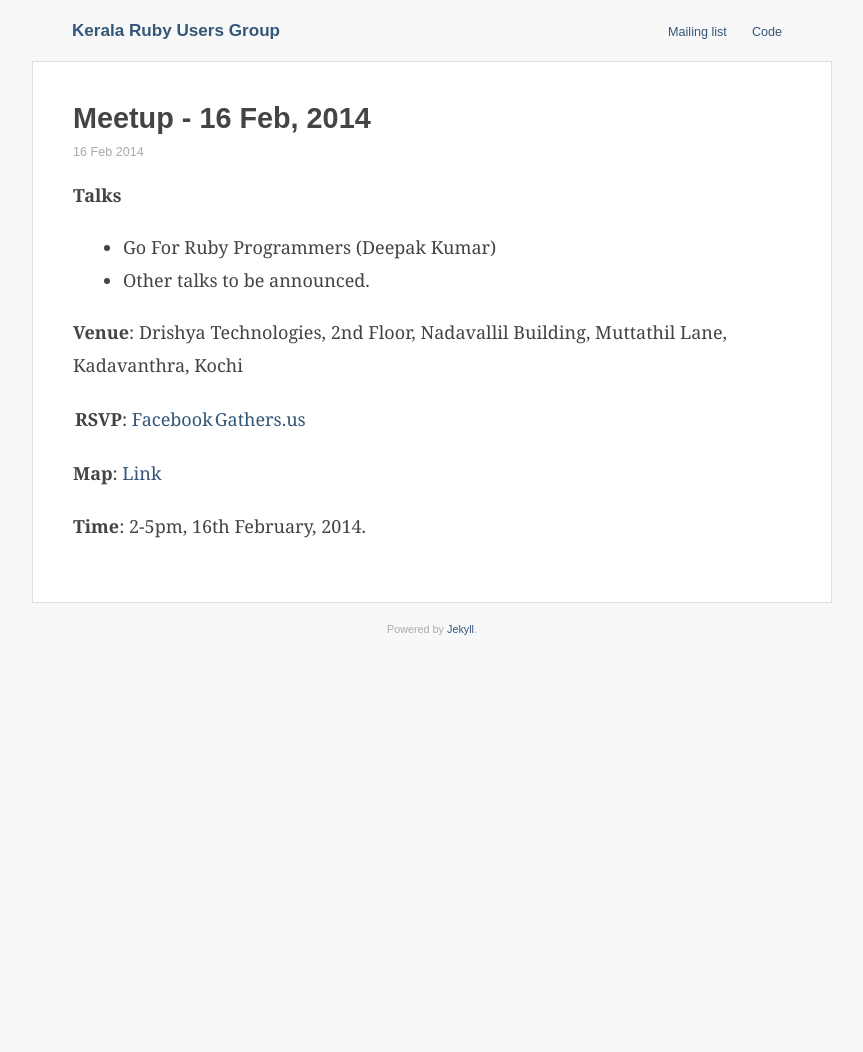
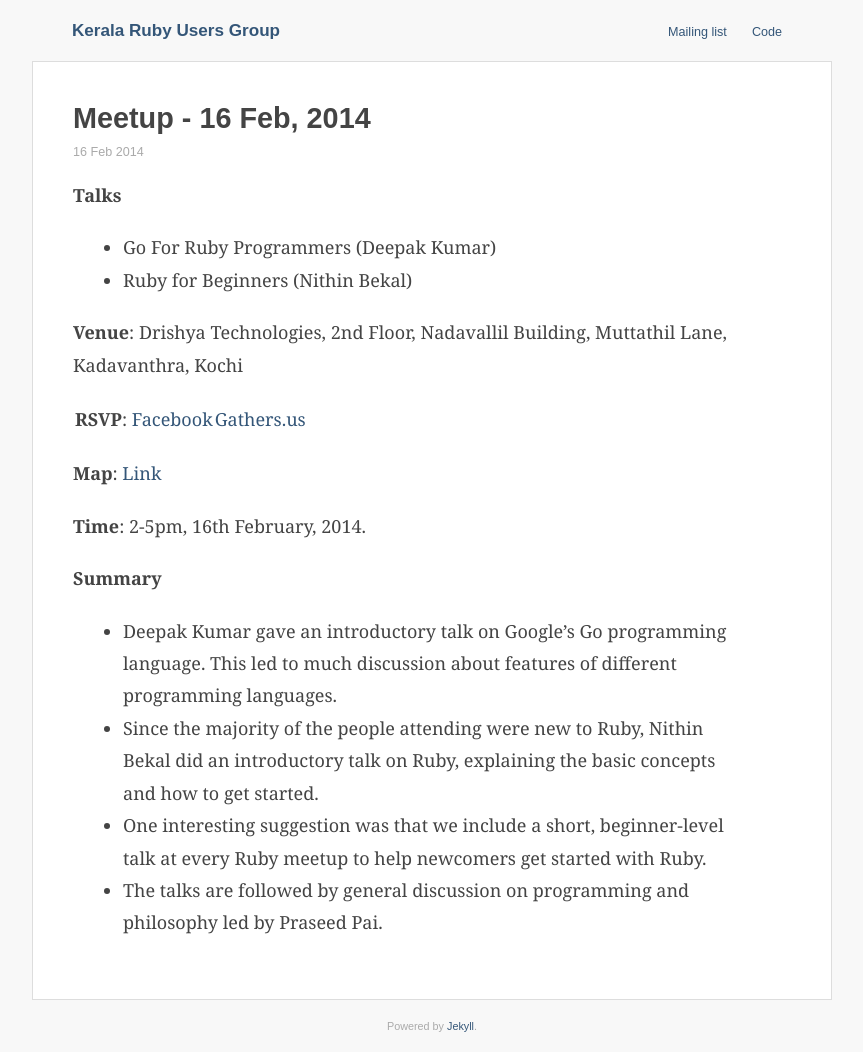
Before and after one commit to krug/krug.github.io, a Jekyll site: the page built from _posts/2014-02-16-feb-2014-meetup.md, in a window 1280 px wide. Shown: the whole page, without its empty margins (208-1071 px from the left). Built offline with Jekyll 4.4.1, drawn with Linux system fonts in a browser that asks for light colours; before the commit the page ends 900 px from its top, so only the background shows below that.

Commit message:
Add summary for Feb 2014 meetup

```diff
--- a/_posts/2014-02-16-feb-2014-meetup.md
+++ b/_posts/2014-02-16-feb-2014-meetup.md
@@ -8,7 +8,7 @@ categories: meetups
 # Talks
 
 * Go For Ruby Programmers (Deepak Kumar)
-* Other talks to be announced.
+* Ruby for Beginners (Nithin Bekal)
 
 **Venue**: Drishya Technologies, 2nd Floor, Nadavallil Building, Muttathil Lane, Kadavanthra, Kochi
 
@@ -17,3 +17,10 @@ categories: meetups
 **Map**: [Link]( https://www.google.co.in/maps/preview/place/Drishya+Technologies/@9.9696616,76.300883,18z/data=!3m1!4b1!4m2!3m1!1s0x3b0872cc1227240d:0x9ead6016e73496e8)
 
 **Time**: 2-5pm, 16th February, 2014.
+
+# Summary
+
+* Deepak Kumar gave an introductory talk on Google's Go programming language. This led to much discussion about features of different programming languages.
+* Since the majority of the people attending were new to Ruby, Nithin Bekal did an introductory talk on Ruby, explaining the basic concepts and how to get started.
+* One interesting suggestion was that we include a short, beginner-level talk at every Ruby meetup to help newcomers get started with Ruby.
+* The talks are followed by general discussion on programming and philosophy led by Praseed Pai.
```
